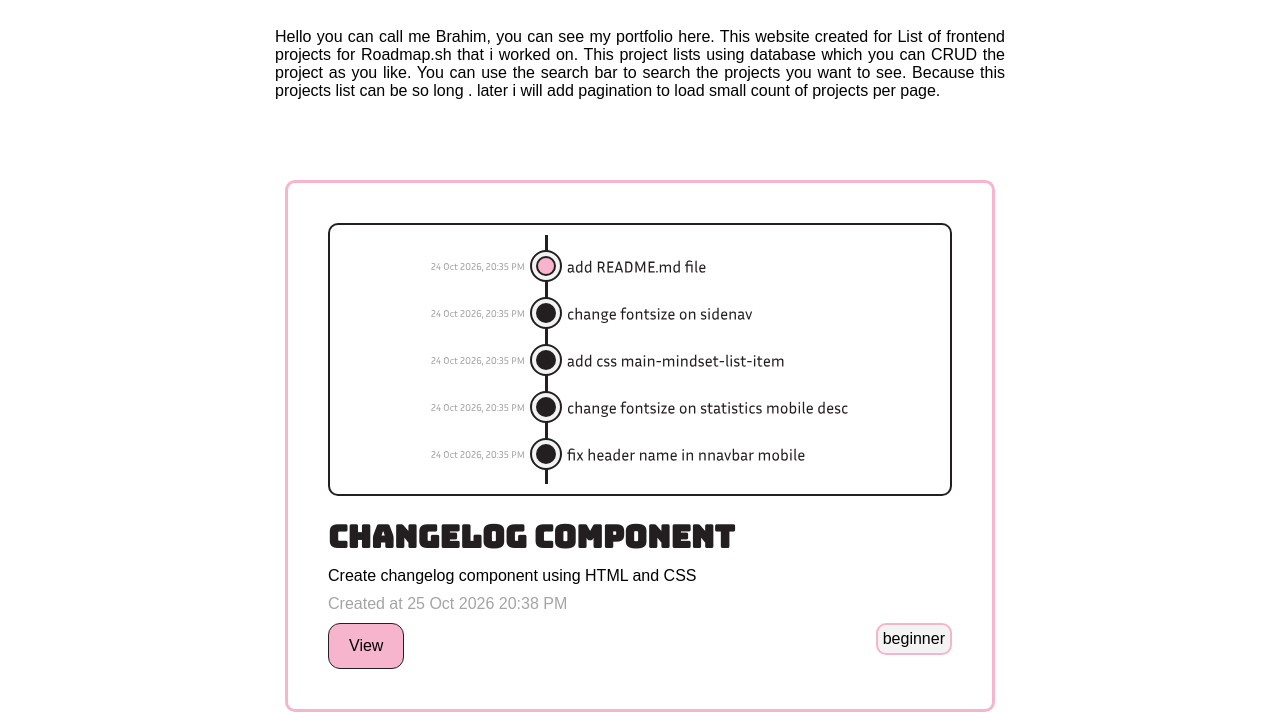
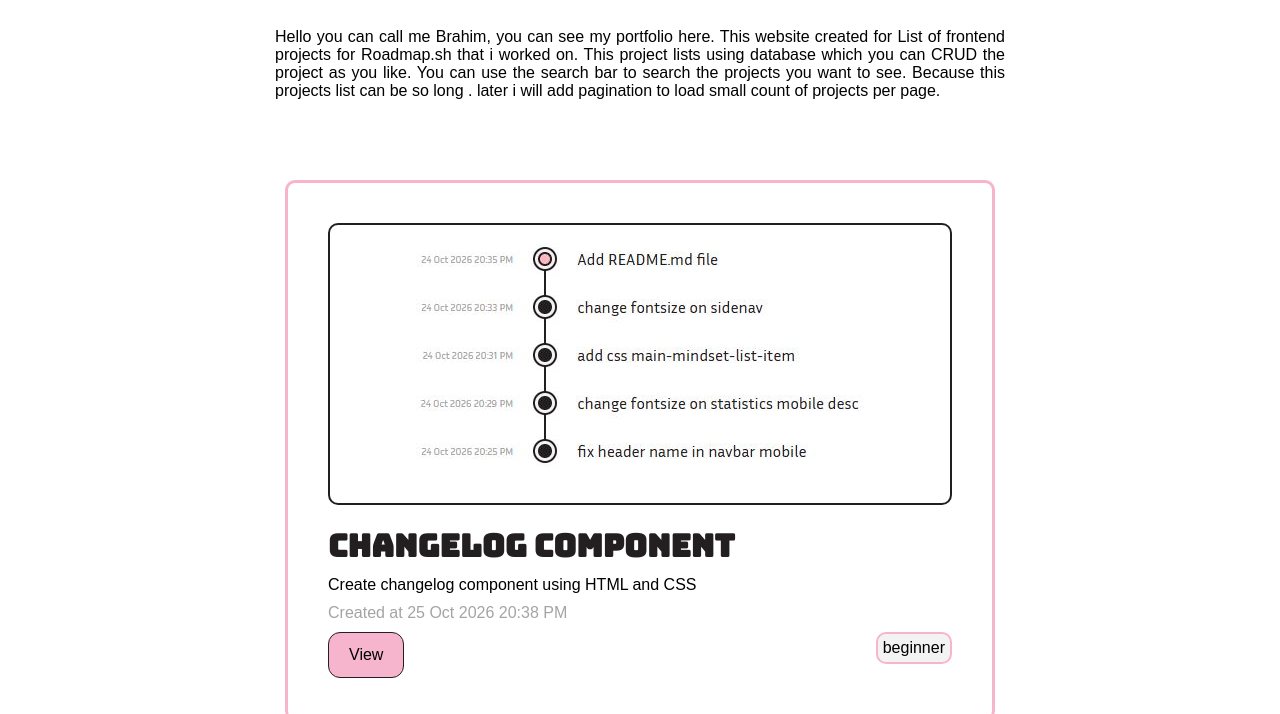
Before and after one commit to AchrafIbrahim/LONGROAD, a plain HTML site: page index.html in a window 1280 px wide. Shown: the part 386-1100 px from the top of the page. Drawn offline with Linux system fonts and the light colour scheme; a web font is replaced by a local one.

Commit message:
add preview img in projects folder for changelog component

```diff
--- a/index.html
+++ b/index.html
@@ -139,7 +139,7 @@
         <section class="projects-lists">
           <article class="projects-card">
             <div class="projects-card-img-container">
-              <img src="/img/Changelog.svg" alt="Changelog Component" />
+              <img src="/img/changelog.JPG" alt="Changelog Component" />
             </div>
             <div class="projects-card-desc">
               <div class="projects-card-desc-title bungee">
```
Also changed, not shown: img/changelog.JPG (added), projects/01_CHANGELOG_COMPONENT/MyChangelogPreview.JPG (added).
